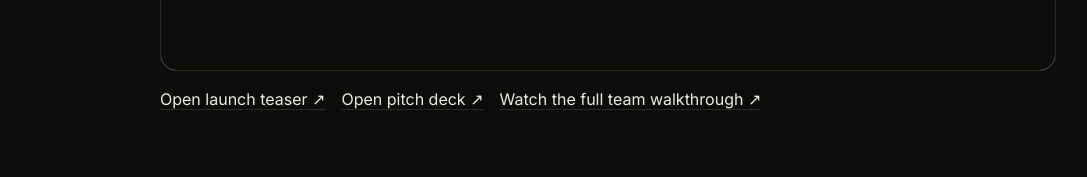
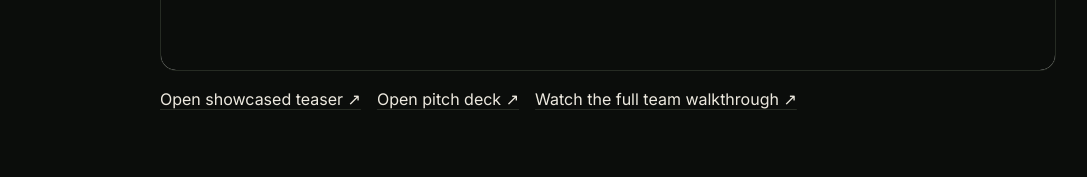
Before and after one commit to GurneyK/Gurnoor-Kahlon-Portfolio, a React (Vite) app: page / in a window 1280 px wide. Shown: the part 4716-4893 px from the top of the page, without its empty margins (32-1119 px from the left). Built offline with nearby package versions, Linux system fonts and the light colour scheme.

Commit message:
Rename teaser link to "Open showcased teaser", point it at the final trailer
Links the Independent Work section's teaser button directly to
Dealigence Final.mp4 instead of the standalone teaser HTML page.

```diff
--- a/src/pages/Home.jsx
+++ b/src/pages/Home.jsx
@@ -190,12 +190,12 @@ export default function Home() {
 
               <div className="mt-4 flex flex-wrap gap-4 text-base">
                 <a
-                  href={`${BASE}dealigence/dealigence-teaser.html`}
+                  href={`${BASE}dealigence/dealigence-final.mp4`}
                   target="_blank"
                   rel="noreferrer"
                   className="text-[var(--color-paper-dim)] underline decoration-[var(--color-border)] underline-offset-4 transition-colors hover:text-[var(--color-sage-bright)]"
                 >
-                  Open launch teaser ↗
+                  Open showcased teaser ↗
                 </a>
                 <a
                   href={`${BASE}dealigence/dealigence-deck.html`}
```
Also changed, not shown: 1 other file (tests, documents, lock files or other folders).
